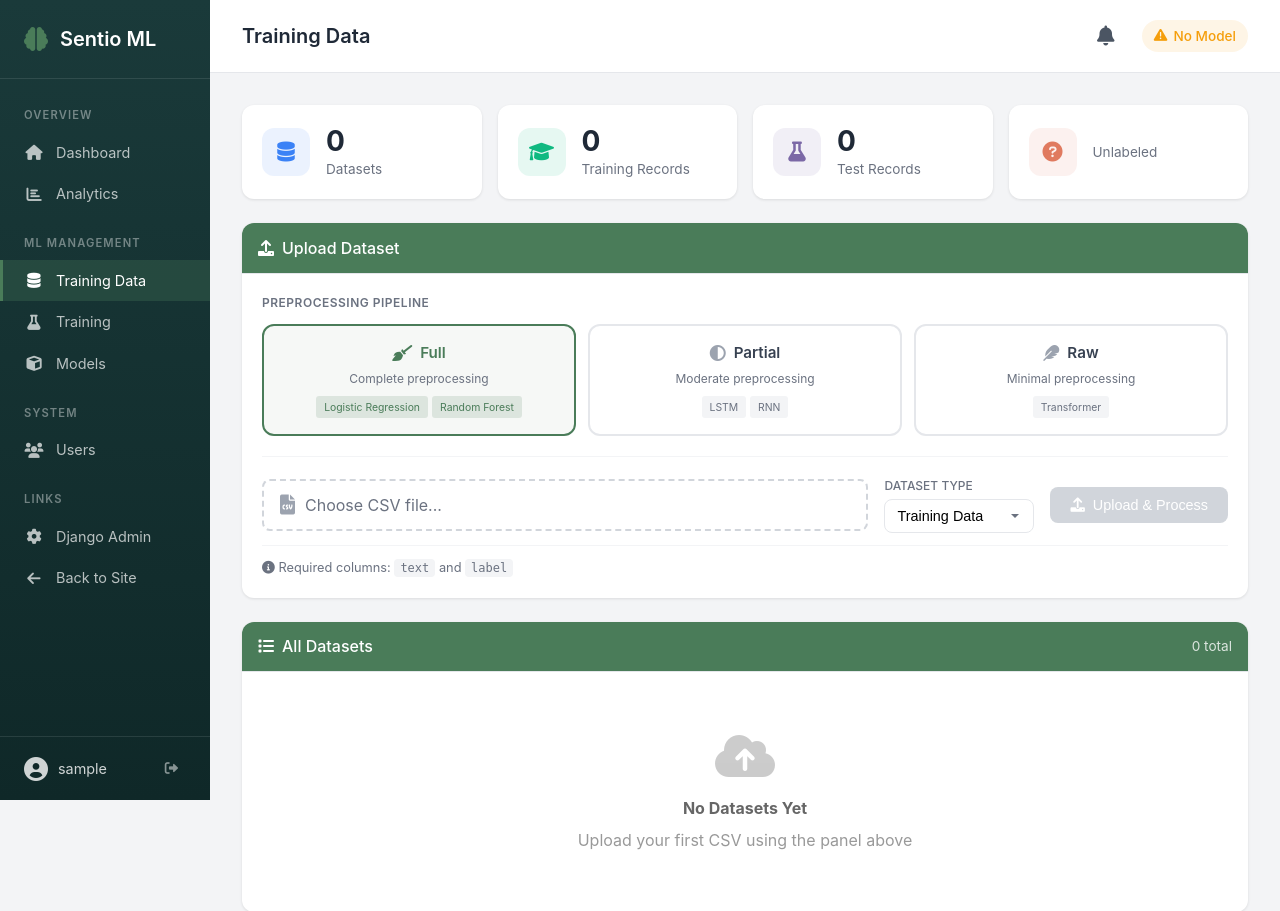
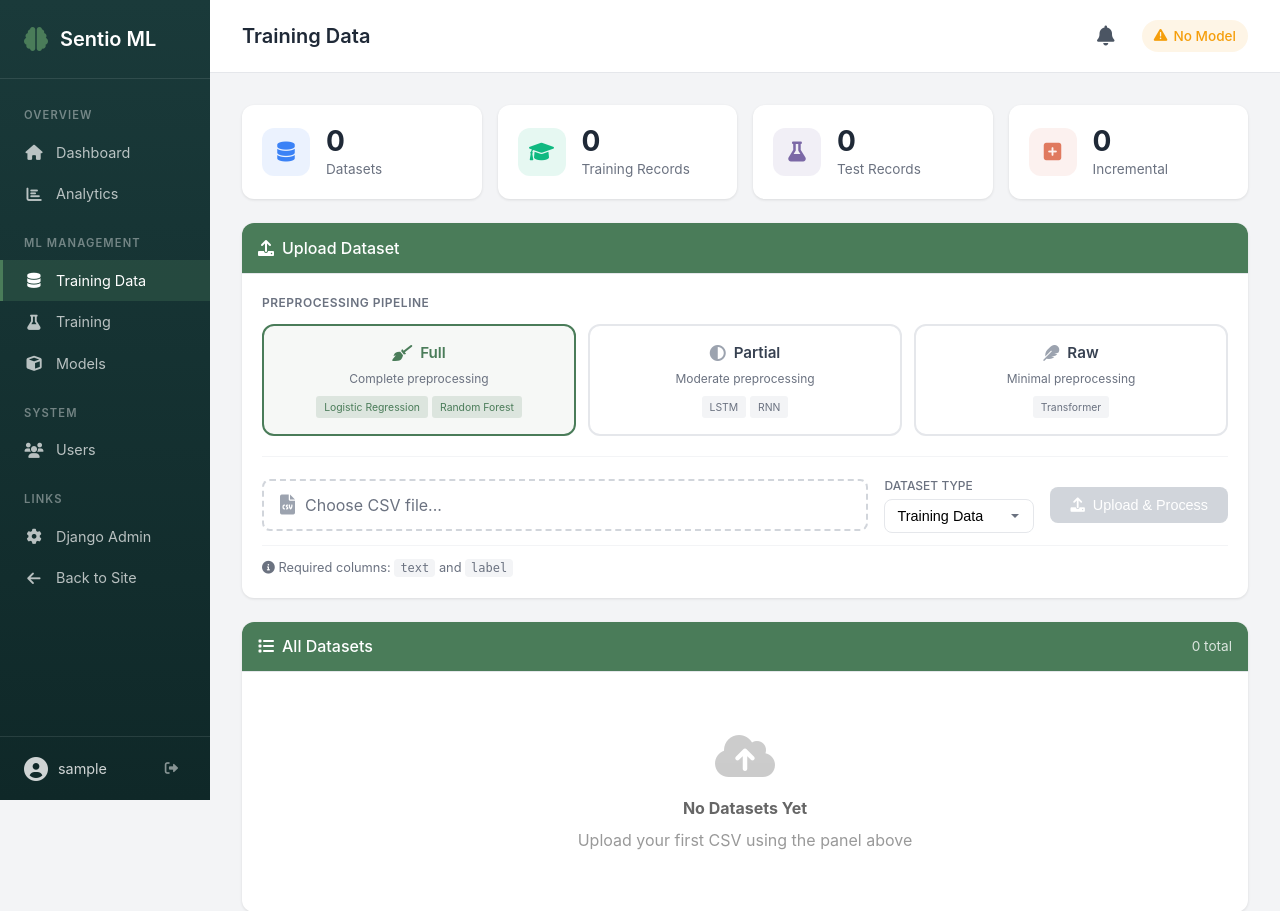
Before and after one commit to clausevilla/Sentio, a Django app: page /management/data/ in a window 1280 px wide. Shown: the top 911 px of the page. Run offline with Django 5.2, Linux system fonts and the light colour scheme; the visitor is signed in with stand-in values (Sample User, id 1); data that the repository does not hold is empty.

Commit message:
#21 Update unlabeled to incremental icon
Former-commit-id: a60aa9cb03d377a3d619cf72b24d168c2e2ff82a

```diff
--- a/apps/ml_admin/templates/ml_admin/data.html
+++ b/apps/ml_admin/templates/ml_admin/data.html
@@ -35,10 +35,10 @@
         </div>
     </div>
     <div class="stat-card">
-        <div class="stat-icon coral"><i class="fas fa-question-circle"></i></div>
+        <div class="stat-icon coral"><i class="fas fa-square-plus"></i></div>
         <div class="stat-info">
-            <div class="stat-value">{{ type_breakdown.unlabeled }}</div>
-            <div class="stat-label">Unlabeled</div>
+            <div class="stat-value">{{ type_breakdown.increment }}</div>
+            <div class="stat-label">Incremental</div>
         </div>
     </div>
 </div>
```
